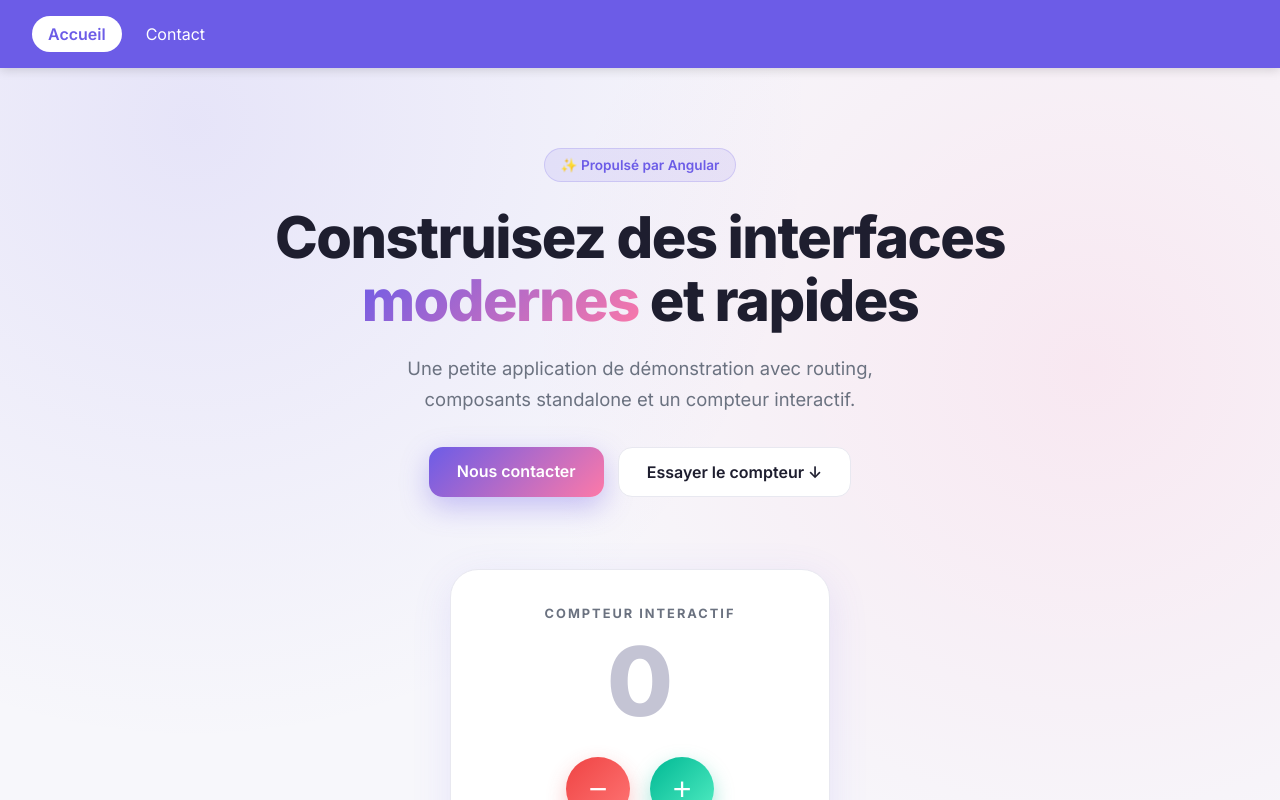
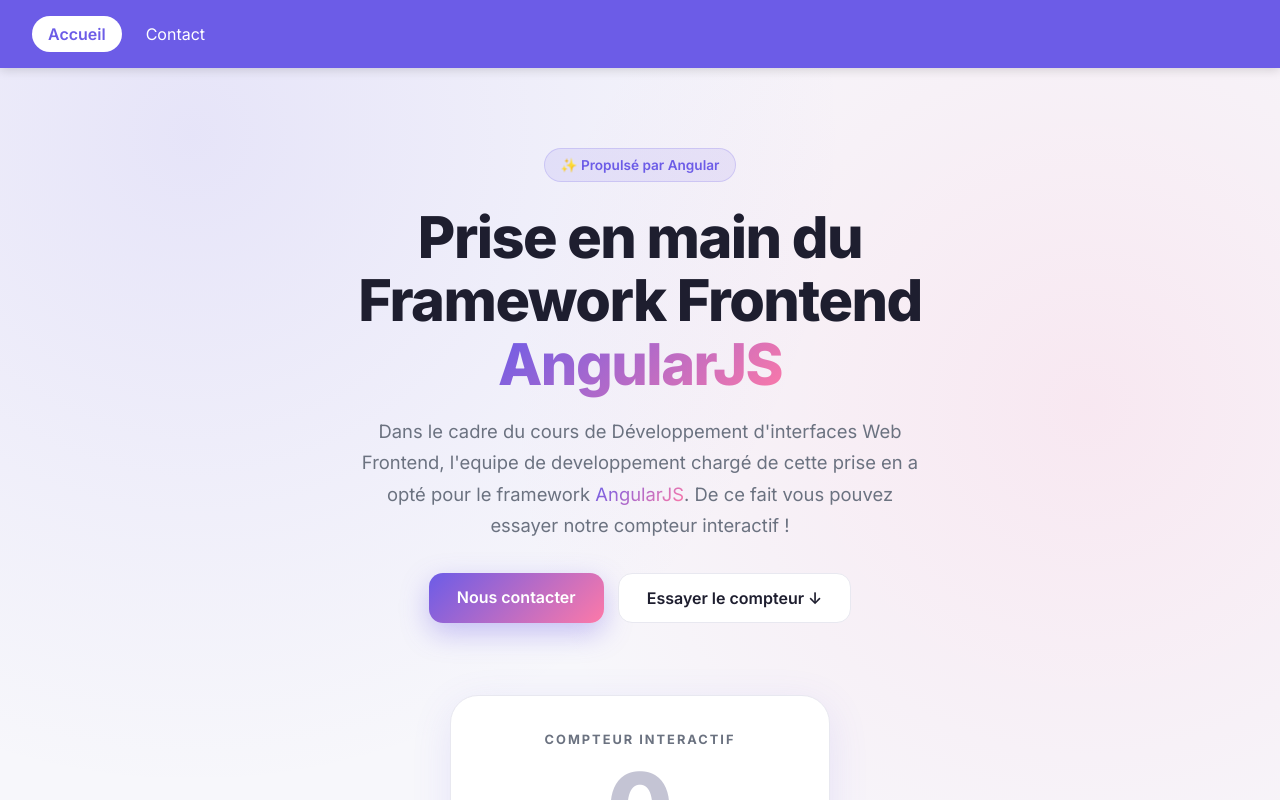
Before and after one commit to yannickeko70-gif/test_angular, an Angular app: page / in a window 1280 px wide. Shown: the top 800 px of the page. Built offline with nearby package versions, Linux system fonts and the light colour scheme.

Commit message:
Fix : modification de la section hero

```diff
--- a/src/pages/accueil.component/accueil.component.ts
+++ b/src/pages/accueil.component/accueil.component.ts
@@ -9,10 +9,11 @@
     <!-- HERO -->
     <section class="hero">
       <span class="badge">✨ Propulsé par Angular</span>
-      <h1>Construisez des interfaces <span class="gradient-text">modernes</span> et rapides</h1>
+      <h1>Prise en main du Framework Frontend  <span class="gradient-text">AngularJS</span></h1>
       <p class="lead">
-        Une petite application de démonstration avec routing, composants
-        standalone et un compteur interactif.
+        Dans le cadre du cours de Développement d'interfaces Web Frontend,
+        l'equipe de developpement chargé de cette prise en a opté pour le framework
+        <span class="gradient-text">AngularJS</span>. De ce fait vous pouvez essayer notre compteur interactif !
       </p>
 
       <div class="hero-actions">
--- a/src/pages/contact.component/contact.component.ts
+++ b/src/pages/contact.component/contact.component.ts
@@ -24,7 +24,7 @@
         </button>
 
         @if (envoye) {
-          <p class="succes">Merci {{ nom }}, message envoyé ✅</p>
+          <p class="succes">Merci {{ nom }} ! Message envoyé avec succès !! <i></i></p>
         }
       </div>
     </section>
```
Also changed, not shown: src/app/app.routes.ts (line endings or trailing spaces), 1 other file (tests, documents, lock files or other folders).
